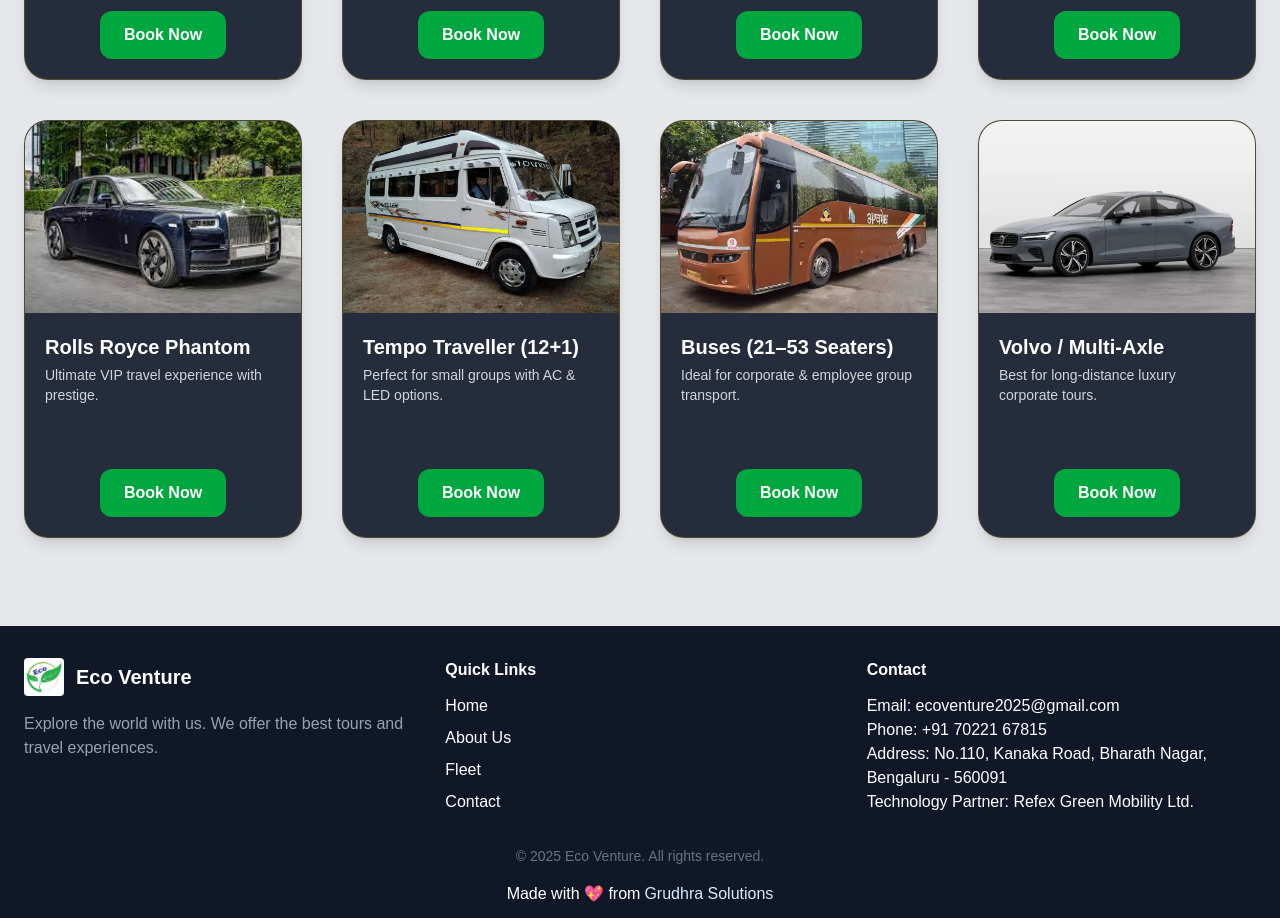
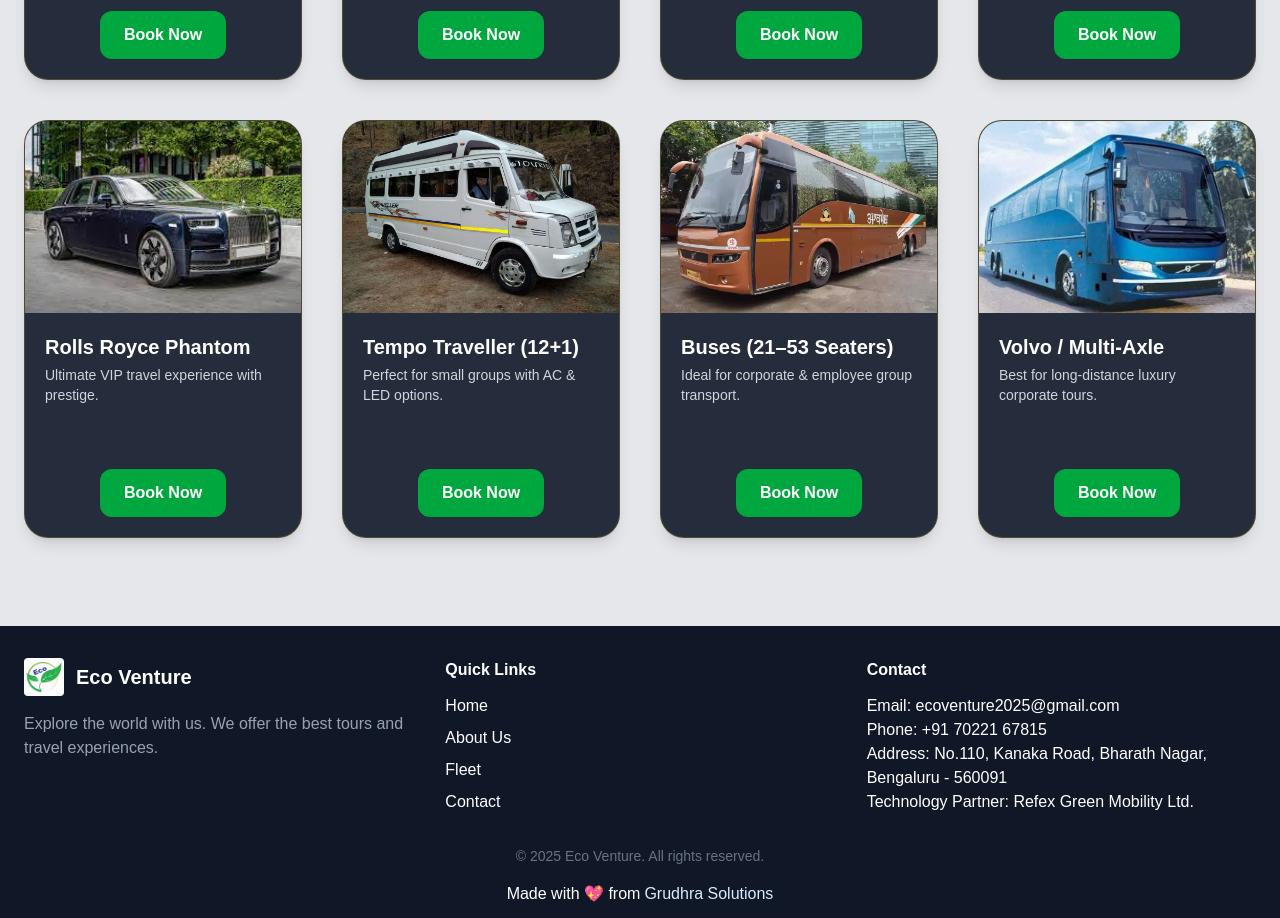
Before and after one commit to Internaladmin23/Travel-Website-J-, a Next.js app: page /cabs in a window 1280 px wide. Shown: the part 980-1898 px from the top of the page. Built offline with nearby package versions, Linux system fonts and the light colour scheme.

Commit message:
added a new image

```diff
--- a/src/app/cabs/page.tsx
+++ b/src/app/cabs/page.tsx
@@ -74,7 +74,7 @@
     id: 12,
     name: "Volvo / Multi-Axle",
     description: "Best for long-distance luxury corporate tours.",
-    image: "/volvo.webp",
+    image: "/volvomultiaxle.jpg",
   },
 ];
 
--- a/src/app/components/AvailableCab.tsx
+++ b/src/app/components/AvailableCab.tsx
@@ -26,7 +26,7 @@
     id: 4,
     name: "BMW ",
     description: "Luxury class for elite comfort and style.",
-    image: "/bmw-3  .jpg",
+    image: "/bmwsuv.jpg",
   },
 ];
 
```
Also changed, not shown: public/bmwsuv.jpg (added), public/volvomultiaxle.jpg (added).
